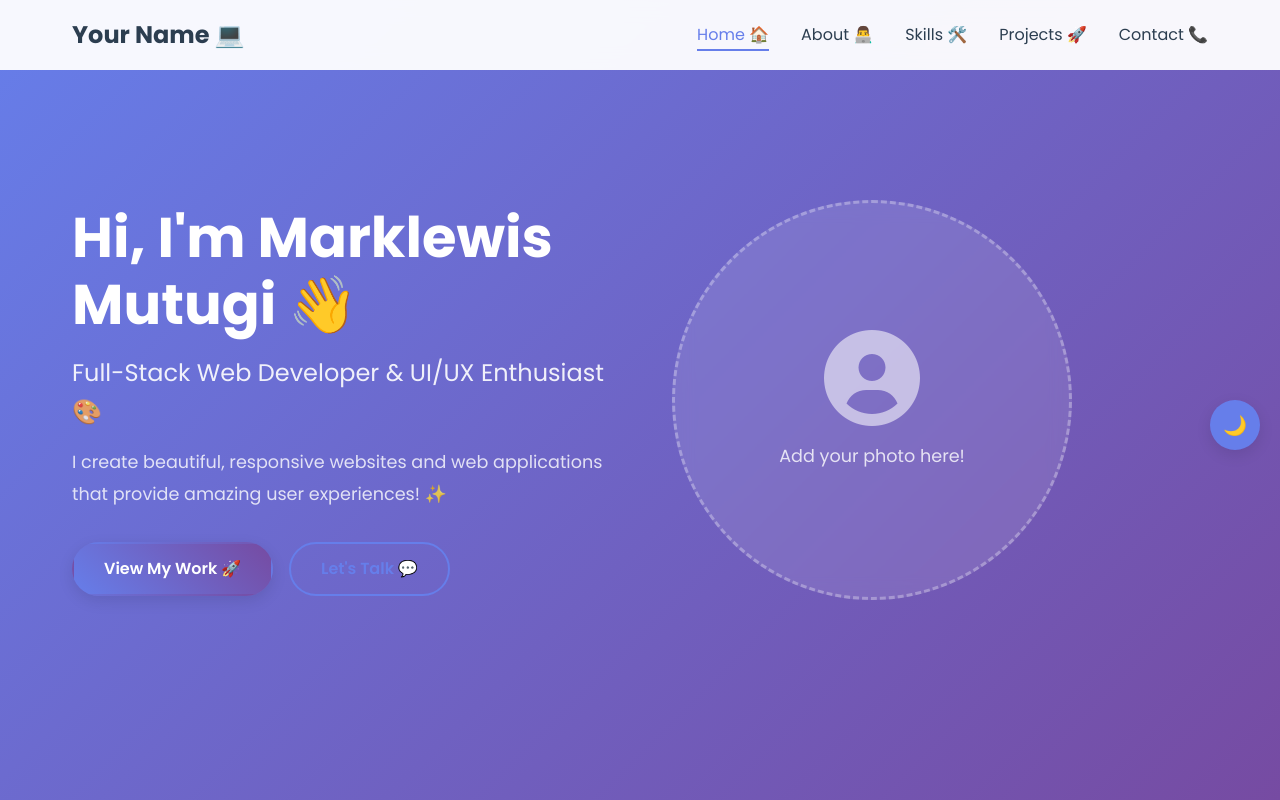
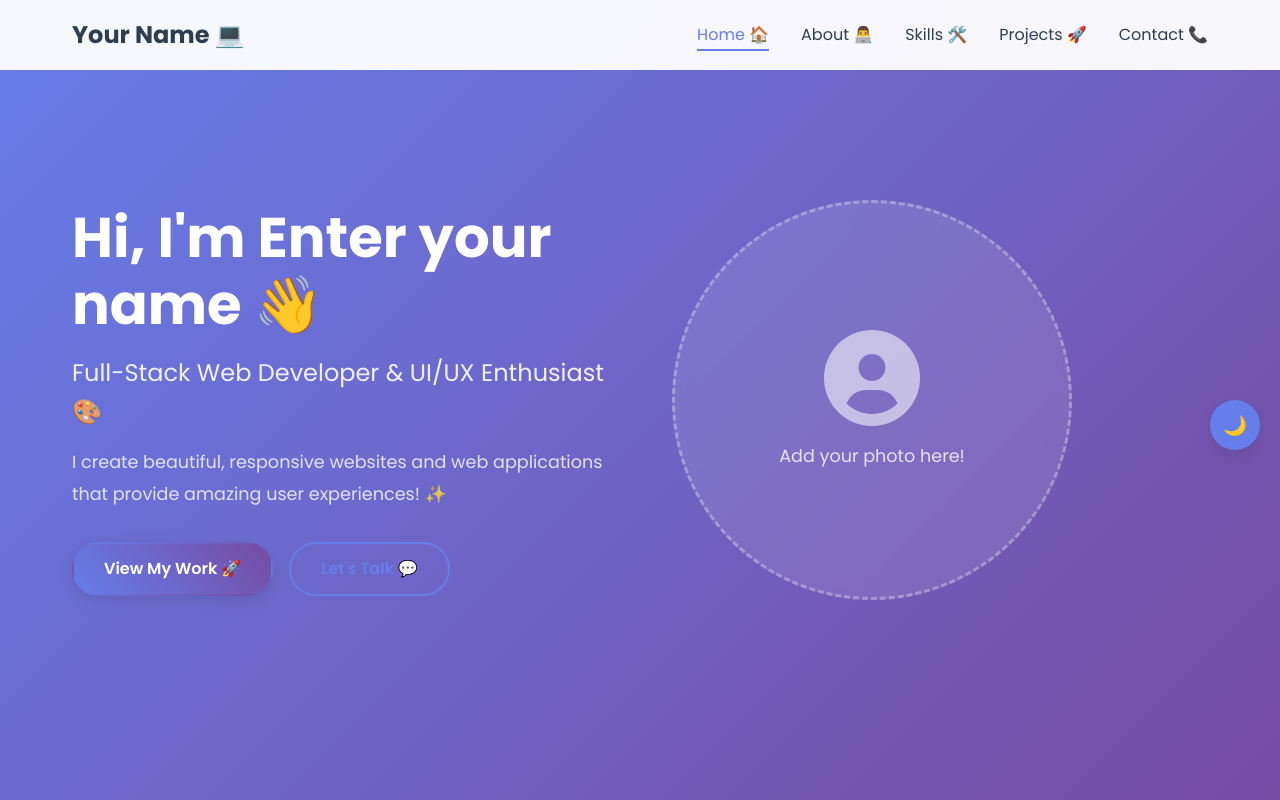
Before and after one commit to lewiii254/MUST-Web-Community, a website: page Week 2/portfolio-project/index.html in a window 1280 px wide. Shown: the top 800 px of the page. Drawn offline with Linux system fonts and the light colour scheme.

Commit message:
Update portfolio with placeholder name

```diff
--- a/Week 2/portfolio-project/index.html
+++ b/Week 2/portfolio-project/index.html
@@ -4,13 +4,13 @@
     <meta charset="UTF-8">
     <meta name="viewport" content="width=device-width, initial-scale=1.0">
     <meta name="description" content="Portfolio of Marklewis Mutugi — Full-Stack Web Developer. Projects, skills, and contact info.">
-    <title>Marklewis Mutugi - Web Developer Portfolio 🚀</title>
+    <title>Your Name - Web Developer Portfolio 🚀</title>
     <link rel="stylesheet" href="styles.css">
     <link href="https://fonts.googleapis.com/css2?family=Poppins:wght@300;400;600;700&display=swap" rel="stylesheet">
     <link rel="stylesheet" href="https://cdnjs.cloudflare.com/ajax/libs/font-awesome/6.0.0/css/all.min.css">
     <link rel="icon" href="/favicon.ico">
     <meta name="theme-color" content="#667eea">
-    <meta property="og:title" content="Marklewis Mutugi — Web Developer Portfolio">
+    <meta property="og:title" content="your name — Web Developer Portfolio">
     <meta property="og:description" content="Full-Stack Web Developer. Explore projects, skills, and contact information.">
     <meta property="og:image" content="/og-image.png">
     <meta name="twitter:card" content="summary_large_image">
@@ -55,7 +55,7 @@
         <div class="hero-container">
             <div class="hero-content">
                 <h1 class="hero-title">
-                    Hi, I'm <span class="gradient-text">Marklewis Mutugi</span> <span aria-hidden="true">👋</span>
+                    Hi, I'm <span class="gradient-text">Enter your name</span> <span aria-hidden="true">👋</span>
                 </h1>
                 <p class="hero-subtitle">
                     Full-Stack Web Developer & UI/UX Enthusiast 🎨
```
